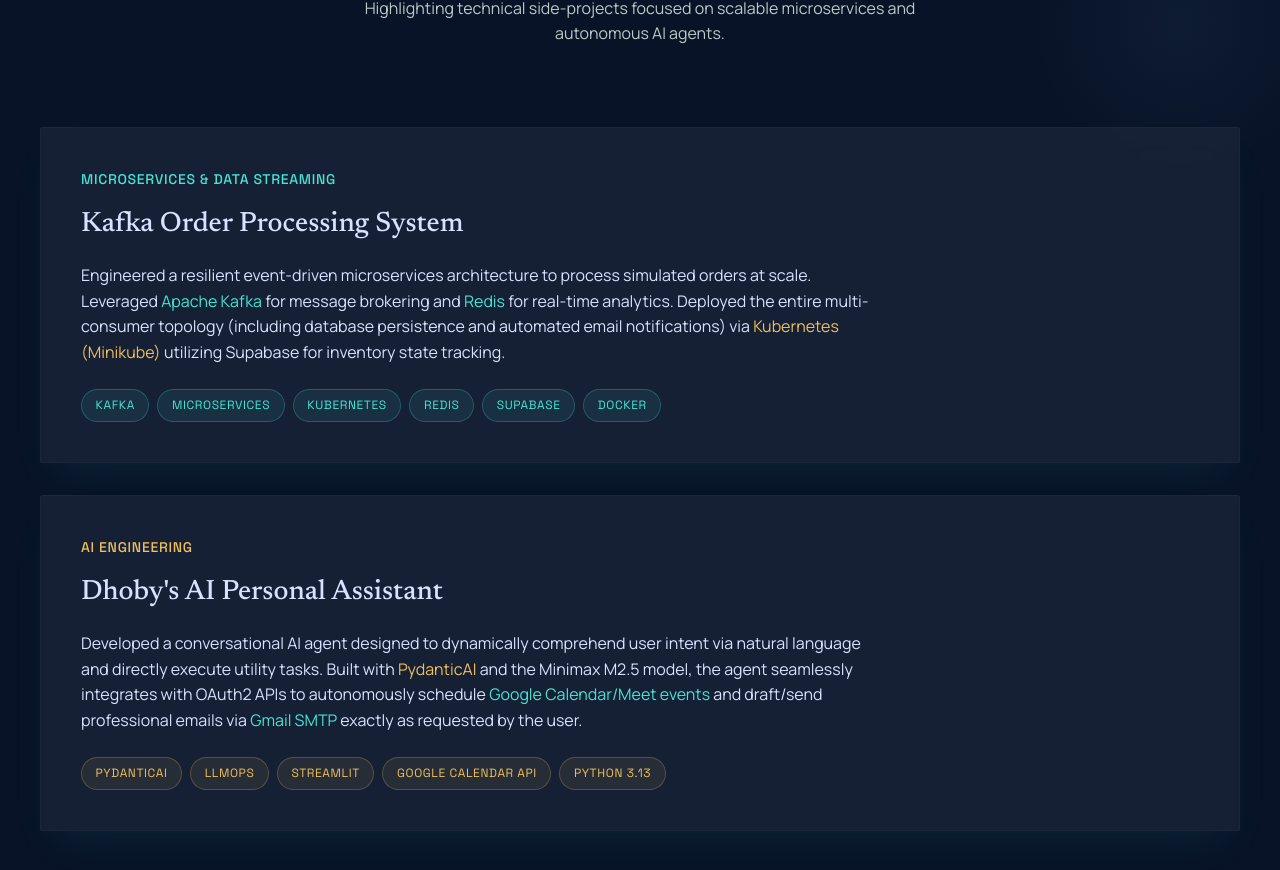
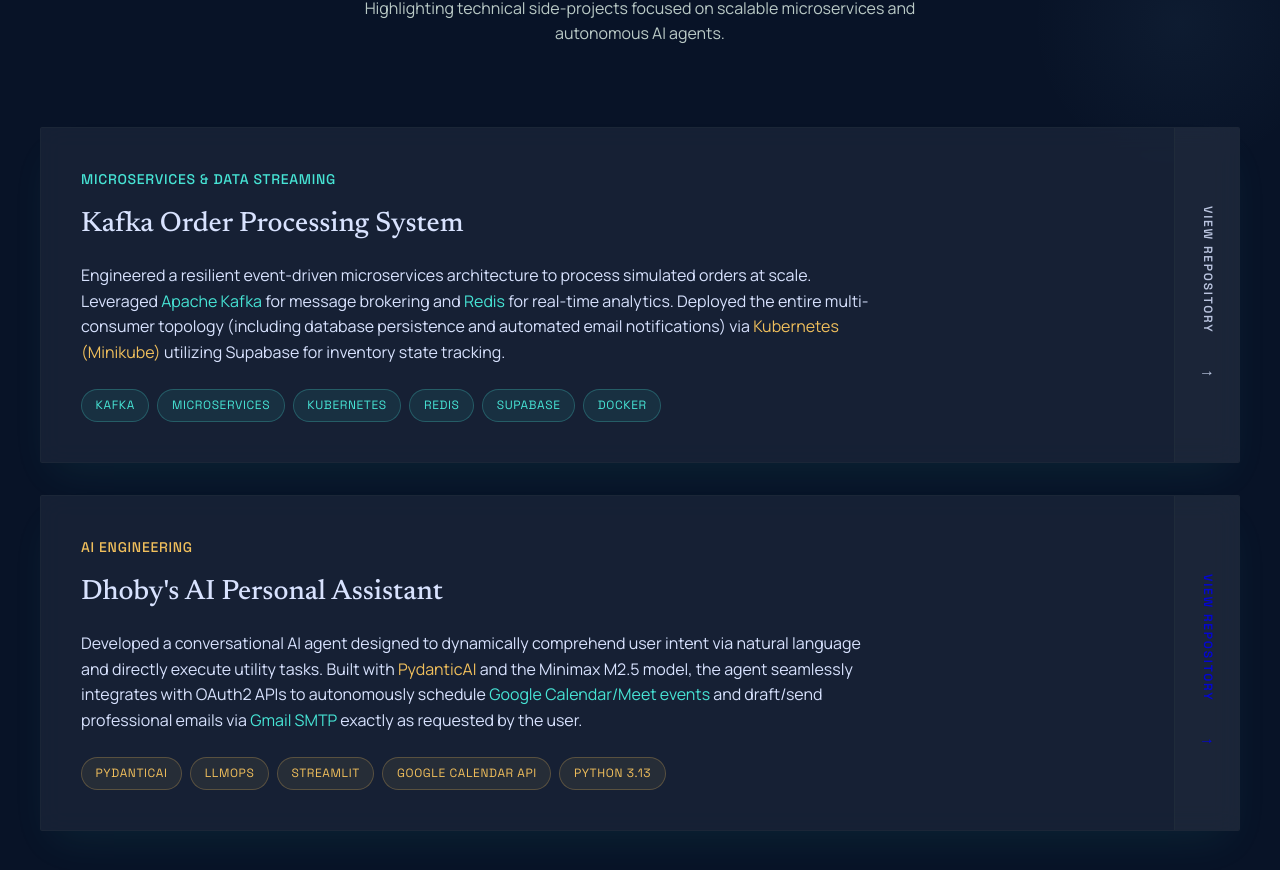
Before and after one commit to dbumacod06/antigravity-portfolio-website, a React (Vite) app: page / in a window 1280 px wide. Shown: the part 2679-3549 px from the top of the page. Built offline with nearby package versions, Linux system fonts and the light colour scheme.

Commit message:
Add github url redirects side projects

```diff
--- a/src/components/Portfolio.jsx
+++ b/src/components/Portfolio.jsx
@@ -141,6 +141,14 @@
                   ))}
                 </div>
               </div>
+              <a href="https://github.com/dhobyschon/simple-kafka-system" target="_blank" rel="noopener noreferrer" className="card-ghost-btn">
+                <span>View Code</span>
+                <span className="gem" style={{ margin: 0, width: '4px', height: '4px' }}></span>
+              </a>
+              <a href="https://github.com/dhobyschon/simple-kafka-system" target="_blank" rel="noopener noreferrer" className="card-side-blade">
+                <span>VIEW REPOSITORY</span>
+                <div className="blade-icon">→</div>
+              </a>
             </div>
 
             <div className="glass-card ambient-shadow interactive-card-gold" style={{ display: 'flex', justifyContent: 'space-between', alignItems: 'flex-start', flexWrap: 'wrap', gap: '1.5rem' }}>
@@ -157,6 +165,14 @@
                   ))}
                 </div>
               </div>
+              <a href="https://github.com/dhobyschon/dhoby-ai-assistant" target="_blank" rel="noopener noreferrer" className="card-ghost-btn card-ghost-btn-gold">
+                <span>View Code</span>
+                <span className="gem gem-gold" style={{ margin: 0, width: '4px', height: '4px' }}></span>
+              </a>
+              <a href="https://github.com/dhobyschon/dhoby-ai-assistant" target="_blank" rel="noopener noreferrer" className="card-side-blade card-side-blade-gold">
+                <span>VIEW REPOSITORY</span>
+                <div className="blade-icon">→</div>
+              </a>
             </div>
           </div>
         </div>
--- a/src/index.css
+++ b/src/index.css
@@ -188,6 +188,131 @@
   border-color: rgba(71, 228, 213, 0.3);
   color: var(--primary-container);
 }
+
+/* Card Ghost Action Buttons */
+.card-ghost-btn {
+  display: none; /* Hide by default, revealed on mobile */
+  position: absolute;
+  top: 1rem;
+  right: 1rem;
+  padding: 0.35rem 0.65rem;
+  font-size: 0.7rem;
+  letter-spacing: 0.05em;
+  text-transform: uppercase;
+  color: var(--on-surface-variant);
+  border: 1px solid var(--outline-variant);
+  border-radius: var(--radius-sm);
+  background: rgba(255, 255, 255, 0.03);
+  text-decoration: none;
+  transition: all 0.3s cubic-bezier(0.4, 0, 0.2, 1);
+  z-index: 10;
+  align-items: center;
+  gap: 0.4rem;
+  font-family: var(--font-label);
+  font-weight: 600;
+}
+
+@media (max-width: 900px) {
+  .card-ghost-btn {
+    display: flex; /* Show on mobile */
+  }
+}
+
+
+.card-ghost-btn:hover {
+  border-color: var(--primary);
+  color: var(--primary);
+  background: rgba(71, 228, 213, 0.08);
+  box-shadow: 0 0 15px rgba(71, 228, 213, 0.15);
+  transform: translateY(-1px);
+}
+
+.card-ghost-btn-gold:hover {
+  border-color: var(--secondary);
+  color: var(--secondary);
+  background: rgba(240, 191, 92, 0.08);
+  box-shadow: 0 0 15px rgba(240, 191, 92, 0.15);
+}
+
+/* Arcane Side-Access Blade (Option 1) */
+.card-side-blade {
+  position: absolute;
+  top: 0; right: 0; height: 100%; width: 64px;
+  background: rgba(255, 255, 255, 0.02);
+  border-left: 1px solid var(--outline-variant);
+  display: flex;
+  flex-direction: column;
+  align-items: center;
+  justify-content: center;
+  gap: 1.5rem;
+  text-decoration: none;
+  transition: all 0.4s cubic-bezier(0.4, 0, 0.2, 1);
+  cursor: pointer;
+  z-index: 10;
+}
+
+.card-side-blade span {
+  writing-mode: vertical-rl;
+  text-orientation: mixed;
+  font-family: var(--font-label);
+  font-size: 0.75rem;
+  font-weight: 700;
+  letter-spacing: 0.15em;
+  color: var(--on-surface);
+  opacity: 0.85; /* Increased for better legibility */
+  transition: all 0.4s ease;
+}
+
+.card-side-blade .blade-icon {
+  font-size: 1rem;
+  transition: transform 0.4s ease;
+  color: var(--on-surface);
+  opacity: 0.85; /* Increased for better legibility */
+}
+
+
+.card-side-blade:hover {
+  background: rgba(71, 228, 213, 0.05);
+  border-left-color: var(--primary);
+  width: 72px; /* Slight expansion */
+}
+
+.card-side-blade:hover span,
+.card-side-blade:hover .blade-icon {
+  color: var(--primary);
+  opacity: 1;
+  text-shadow: 0 0 10px rgba(71, 228, 213, 0.4);
+}
+
+.card-side-blade:hover .blade-icon {
+  transform: translateY(4px);
+}
+
+/* Gold Variant for the side blade */
+.glass-card:hover .card-side-blade-gold {
+  border-left-color: var(--secondary);
+  background: rgba(240, 191, 92, 0.05);
+}
+
+.card-side-blade-gold span,
+.card-side-blade-gold .blade-icon {
+  color: var(--on-surface-variant);
+}
+
+.card-side-blade-gold:hover span,
+.card-side-blade-gold:hover .blade-icon {
+  color: var(--secondary);
+  text-shadow: 0 0 10px rgba(240, 191, 92, 0.4);
+}
+
+/* Hide side blade on medium/small screens where description fills the card */
+@media (max-width: 900px) {
+  .card-side-blade {
+    display: none;
+  }
+}
+
+
 
 /* Navigation Links */
 .nav-link {
```
